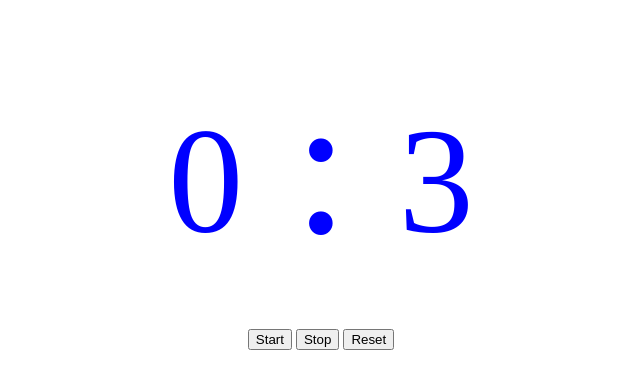
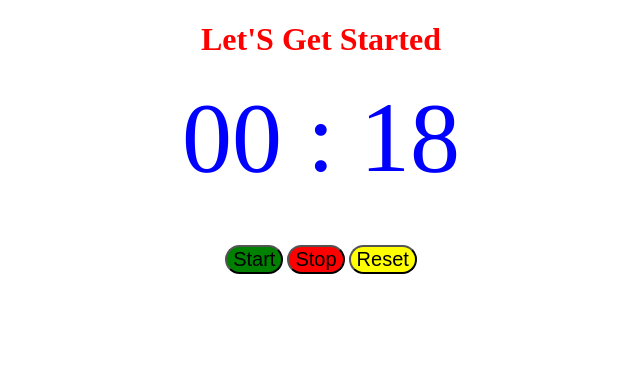
Before and after one commit to ctsague/countDown_DesignPattern, a plain HTML site: page index.html in a window 1280 px wide. Both pictures are taken after a click on the button "Start". Shown: the whole page, without its empty margins (319-959 px from the left). Drawn offline with nearby package versions, Linux system fonts and the light colour scheme.

Commit message:
Utilisation de this et resolution affichage minutes et secondes

```diff
--- a/app.js
+++ b/app.js
@@ -1,51 +1,57 @@
+		"use strict";
 (function(){
 
 	var monObjet = {
 
 		timer : null,
-		defaultTimer : 5,
+		defaultTimer : 20,
 		intervalID : null,
 
 		executer: function(){
-			monObjet.listeners();
-			monObjet.timer = monObjet.defaultTimer;
+			//var self;
+			this.listeners();
+			this.timer = this.defaultTimer;
 		},
 
 		countDown : function(){
-			monObjet.timer --;
-			monObjet.afficherTime();
-			if(monObjet.timer <= 0 ){
-				clearInterval(monObjet.intervalID);
+			this.timer --;
+			this.afficherTime();
+			if(this.timer <= 0 ){
+				clearInterval(this.intervalID);
 			}
 		},
 
 		afficherTime : function (){
-			var minutes = parseInt(monObjet.timer / 60, 10);
-			var secondes = monObjet.timer % 60;
+			var minutes = parseInt(this.timer / 60, 10);
+			var secondes = this.timer % 60;
+			minutes = (minutes < 10 ? '0' : '') + minutes;
+			secondes = (secondes < 10 ? '0' : '') + secondes;
 			$("#minutes").text(minutes);
 			$("#secondes").text(secondes);
 		},
 
 		listeners :function(){
-			$(".start").on('click',monObjet.start);
-			$(".stop").on('click',monObjet.stop);
-			$(".reset").on('click',monObjet.reset);
+			$(".start").on('click',this.start.bind(this));
+			$(".stop").on('click',this.stop.bind(this));
+			$(".reset").on('click',this.reset.bind(this));
 		},
 
 		stop:function(){
-			monObjet.intervalID = clearInterval(monObjet.intervalID);
+			this.intervalID = clearInterval(this.intervalID);
 		},
 
 		start:function(){
-			monObjet.intervalID = setInterval(monObjet.countDown, 1000);
-			if(monObjet.timer == 0){
-				monObjet.timer = monObjet.defaultTimer;
+			//var self = this;
+			//recreer le contexte avec le function countDown pour appliquer le this
+			this.intervalID = setInterval(this.countDown.bind(this), 1000);
+			if(this.timer == 0){
+				this.timer = this.defaultTimer;
 			}
 		},
 
 		reset :function(){
-			monObjet.timer = monObjet.defaultTimer;
-			monObjet.intervalID = monObjet.afficherTime();
+			this.timer = this.defaultTimer;
+			this.intervalID = this.afficherTime();
 		},
 
 	};
--- a/index.html
+++ b/index.html
@@ -6,10 +6,7 @@
 	<link rel="stylesheet" href="style.css">
 </head>
 <body>
-	<!-- <div class="saisi">
-		Minutes<input id="input1" type="number">
-		Secondes<input id="input2" type="number">
-	</div> -->
+	<h1>Let'S Get Started</h1>
 	<div class="count center">
 	<span id="minutes">0</span> : <span id="secondes">0</span>
 	</div>
@@ -17,7 +14,6 @@
 		<button class="start center">Start</button>
 		<button class="stop center">Stop</button>
 		<button class="reset center">Reset</button>
-	</div>
 	<script src="https://ajax.googleapis.com/ajax/libs/jquery/3.1.1/jquery.min.js"></script>
 	<script type="text/javascript" src="app.js"></script>
 </body>
--- a/style.css
+++ b/style.css
@@ -2,23 +2,48 @@
 	text-align: center;
 }
 
+h1 {
+	text-align: center;
+	color : red;
+}
 
 .main {
 	border : solid gray 2px;
 }
 .count {
-	font-size: 200px;
-	margin: 50px;
+	font-size: 100px;
+	/*margin: 50px;*/
 	color: blue;
-
 }
 
 span {
-	font-size: 150px;
+	font-size: 100px;
 	color: blue;
 	text-align: center;
 }
 .btn {
 	text-align: center;
+	margin-top: 50px;
+}
 
+.start {
+	background-color: green;
+	font-size: 20px;
+	border-radius: 30px;
 }
+
+.stop {
+	background-color: red;
+	font-size: 20px;
+	border-radius: 30px;
+}
+
+.reset {
+	background-color: yellow;
+	font-size: 20px;
+	border-radius: 30px;
+}
+
+.start:hover, .stop:hover, .reset:hover {
+	background-color: #555;
+}
```
